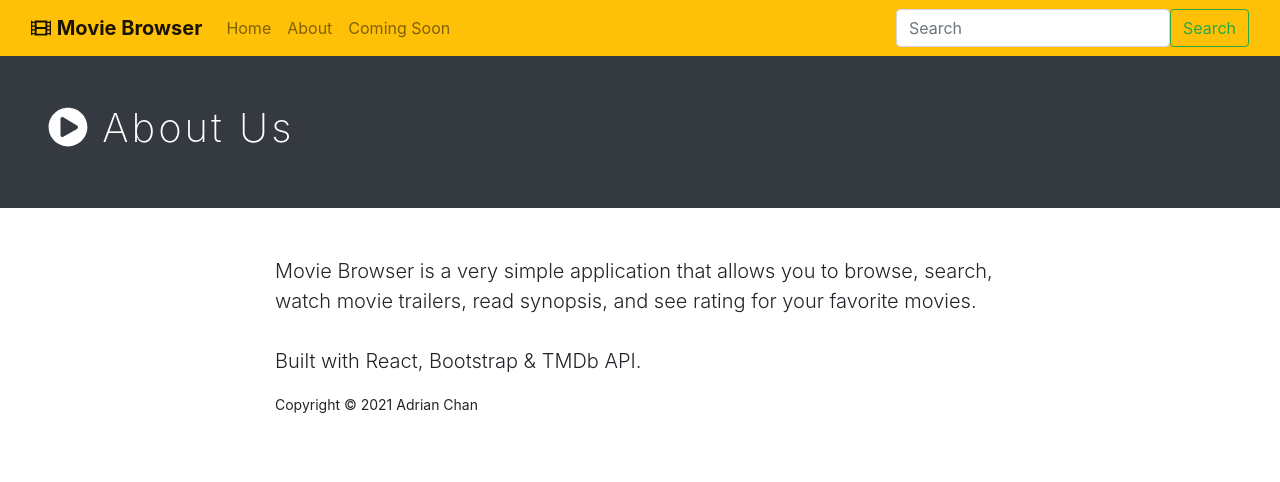
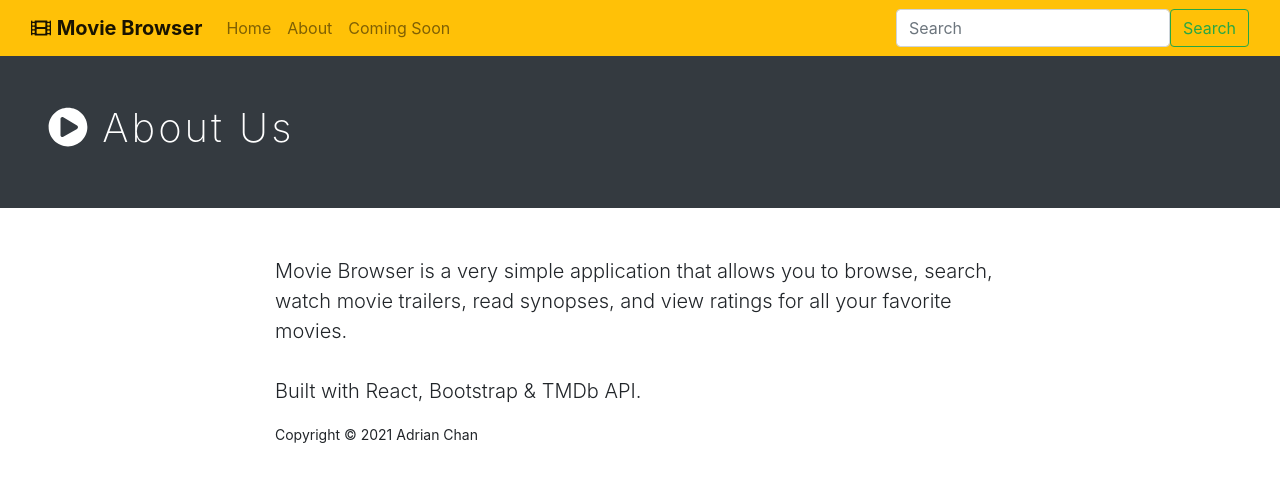
Before and after one commit to adrianchan94/Movie-Browser, a React (Create React App) app: page /#/about in a window 1280 px wide. Shown: the top 482 px of the page. Built offline with nearby package versions, Linux system fonts and the light colour scheme.

Commit message:
update about us

```diff
--- a/src/components/AboutView.js
+++ b/src/components/AboutView.js
@@ -9,7 +9,7 @@ const AboutView = () => {
         <div className="row">
           <div className="col-lg-8 offset-lg-2 my-5">
             <p className="lead">
-            Movie Browser is a very simple application that allows you to browse, search, watch movie trailers, read synopsis, and see rating for your favorite movies.
+            Movie Browser is a very simple application that allows you to browse, search, watch movie trailers, read synopses, and view ratings for all your favorite movies.
             <br /><br/>
             Built with React, Bootstrap & TMDb API.
             </p>
```
Also changed, not shown: 23 other files (tests, documents, lock files or other folders).
